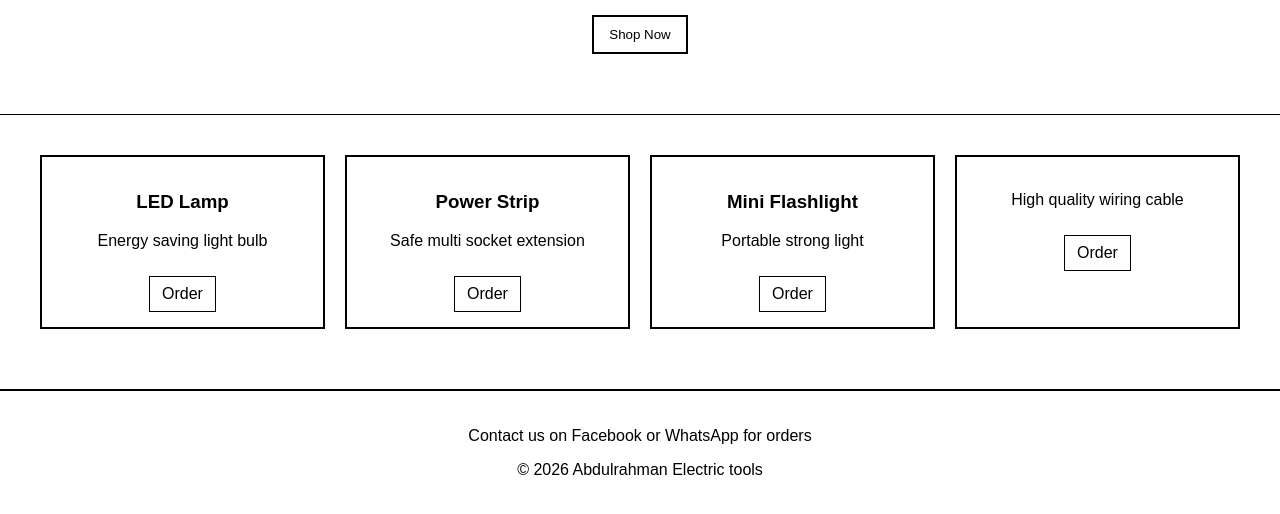
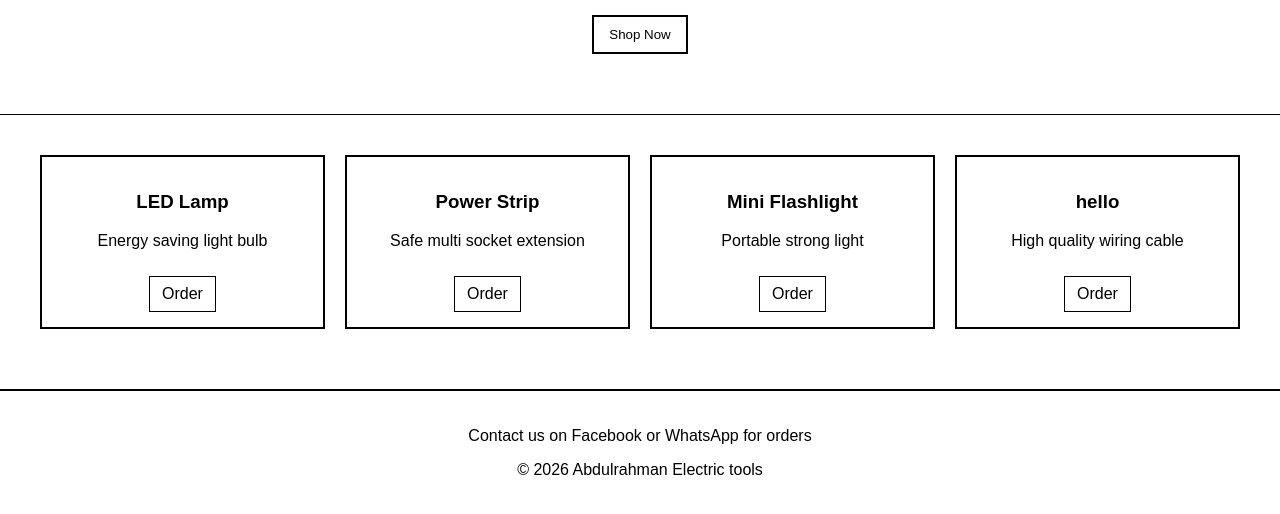
Before and after one commit to abdulrahman22-code/Abdulrahman-Elctric-tools, a plain HTML site: page index.html in a window 1280 px wide. Shown: the part 264-778 px from the top of the page. Drawn offline with Linux system fonts and the light colour scheme.

Commit message:
Update index.html

```diff
--- a/index.html
+++ b/index.html
@@ -122,7 +122,7 @@ color:#fff;
 <a href="#">Order</a>
 </div>
 <div class="card">
-<h3> </h3>
+<h3>  hello</h3>
 <p>High quality wiring cable</p>
 <a href="#">Order</a>
 </div>
```
